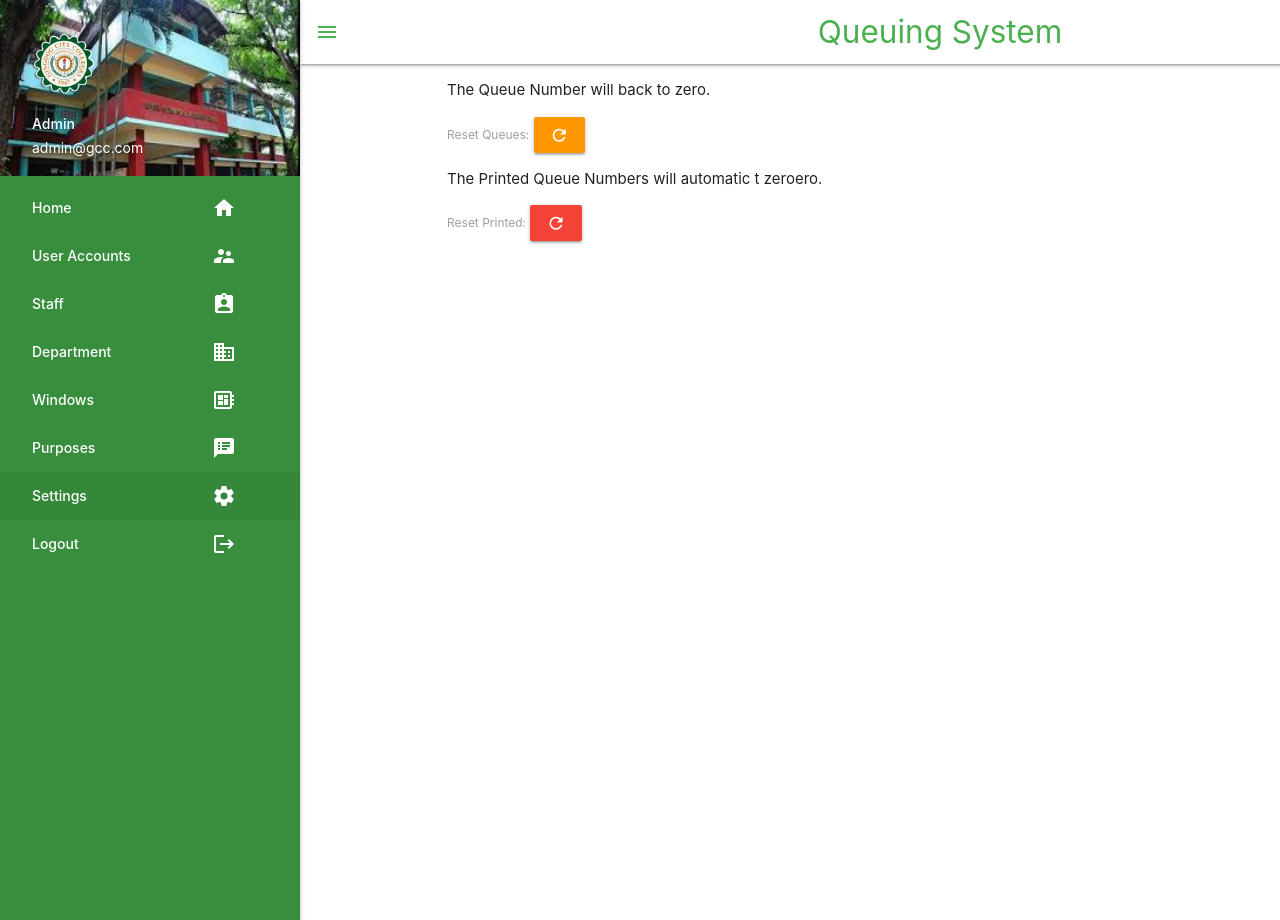
After one commit to gegauno/PROF-ELECT-WS101, a Flask app: page /admin_sett in a window 1280 px wide. The commit adds this page. Run offline with Flask 2, Linux system fonts and the light colour scheme.

Commit message:
Fixes Bugs and Issues.

```diff
--- a/main.py
+++ b/main.py
@@ -27,6 +27,7 @@ app.add_url_rule('/admin_win','admin_win',View.admin_win)
 app.add_url_rule('/admin_purp','admin_purp',View.admin_purp)
 app.add_url_rule('/admin_dept','admin_dept',View.admin_dept)
 app.add_url_rule('/windash','windash',View.windash)
+app.add_url_rule('/admin_sett','admin_sett',View.admin_sett)
 app.add_url_rule('/nextPrint','nextPrint',View.nextPrint,methods=['POST'])
 app.add_url_rule('/addUA','addUA',View.addUA,methods=['POST'])
 app.add_url_rule('/chartData','chartData',View.chartData,methods=['POST'])
--- a/templates/admin_dashboard.html
+++ b/templates/admin_dashboard.html
@@ -25,7 +25,7 @@
 </head>
 <body>
   <header>
-      <div class="navbar">
+      <div class="navbar-fixed">
         <nav>
           <div class="nav-wrapper white">
               <a href="#!" class="brand-logo center green-text">Queuing System</a>
@@ -59,6 +59,7 @@
         <li><a href="/admin_dept" class="white-text">Department <i class="material-icons right white-text">business</i></a></li>
         <li><a href="/admin_win" class="white-text">Windows <i class="material-icons right white-text">developer_board</i></a></li>
         <li><a href="/admin_purp" class="white-text">Purposes <i class="material-icons right white-text">speaker_notes</i></a></li>
+        <li><a href="/admin_sett" class="white-text">Settings <i class="material-icons right white-text">settings</i></a></li>
         <li><a href="/logout" class="white-text">Logout<i class="material-icons right white-text">logout</i></a></li>
     </ul>
 
--- /dev/null
+++ b/templates/admin_settings.html
@@ -0,0 +1,99 @@
+<!DOCTYPE html>
+<html lang="en">
+<head>
+    <meta charset="UTF-8">
+    <meta name="viewport" content="width=device-width, initial-scale=1.0">
+    <meta http-equiv="X-UA-Compatible" content="ie=edge">
+    <title>Settings</title>
+    <!-- MaterializeCSS -->
+    <link rel="stylesheet" href="{{ url_for('static',filename='assets/css/materializecss.min.css') }}">
+    <link rel="stylesheet" href="{{ url_for('static',filename='assets/css/style.css')}}">
+    <link rel="stylesheet" href="{{ url_for('static',filename='assets/css/materializecss-icons.css')}}">
+    <!-- ChartJS -->
+    <link rel="stylesheet" href="{{ url_for('static',filename='assets/css/Chart.min.css')}}">
+    <style>
+      header, main, footer {
+        padding-left: 300px;
+      }
+
+      @media only screen and (max-width : 992px) {
+        header, main, footer {
+          padding-left: 0;
+        }
+      }
+    </style>
+</head>
+<body>
+  <header>
+      <div class="navbar-fixed">
+        <nav>
+          <div class="nav-wrapper white">
+              <a href="#!" class="brand-logo center green-text">Queuing System</a>
+              <a href="#" data-target="slide-out" class="sidenav-trigger green-text"><i class="material-icons">menu</i></a>
+              <ul id="nav-mobile" class="left hide-on-med-and-down green-text">
+                  <li><a href="#" id="menu" class="green-text"><i class="material-icons green-text">menu</i></a></li>
+              </ul>
+          </div>
+        </nav>
+      </div>
+    <ul id="slide-out" class="sidenav sidenav-fixed green darken-2">
+        <li>
+          <div class="user-view">
+            <div class="background">
+              <img src="{{url_for('static',filename='assets/img/bg.jpg')}}" alt="" style="width:100%;">
+            </div>
+            <a href="#user"><img class="circle" src="{{ url_for('static',filename='assets/img/gcclogo.png')}}"></a>
+            <a href="#name"><span class="white-text name">Admin</span></a>
+            <a href="#email"><span class="white-text email">admin@gcc.com</span></a>
+          </div>
+        </li>
+        <!-- <ul class="collapsible">
+          <li>
+            <div class="collapsible-header">Home<i class="material-icons left">home</i></div>
+            <div class="collapsible-body"><span>jalsjfklsklfas;lfj</span></div>
+          </li>
+        </ul> -->
+        <li ><a href="/admin" class="white-text">Home <i class="material-icons right white-text">home</i></a></li>
+        <li><a href="/admin_users" class="white-text">User Accounts <i class="material-icons right white-text">supervisor_account</i></a></li>
+        <li><a href="/admin_staff" class="white-text">Staff <i class="material-icons right white-text">assignment_ind</i></a></li>
+        <li><a href="/admin_dept" class="white-text">Department <i class="material-icons right white-text">business</i></a></li>
+        <li><a href="/admin_win" class="white-text">Windows <i class="material-icons right white-text">developer_board</i></a></li>
+        <li><a href="/admin_purp" class="white-text">Purposes <i class="material-icons right white-text">speaker_notes</i></a></li>
+        <li class="active"><a href="/admin_sett" class="white-text">Settings <i class="material-icons right white-text">settings</i></a></li>
+        <li><a href="/logout" class="white-text">Logout<i class="material-icons right white-text">logout</i></a></li>
+    </ul>
+
+  </header>
+  <main>
+    <div class="container">
+        <div class="col s4">
+            <p>The Queue Number will back to zero.</p>
+            <label for="">Reset Queues:</label>
+            <a class="waves-effect waves-light btn orange"><i class="material-icons">refresh</i></a>
+        </div>
+        <div class="col s4">
+            <p>The Printed Queue Numbers will automatic t zeroero.</p>
+            <label for="">Reset Printed:</label>
+            <a class="waves-effect waves-light btn red"><i class="material-icons">refresh</i></a>
+        </div>
+    </div>
+  </main>
+  <footer>
+      <input type="text" name="" id="datas" hidden value="{{data}}">
+      <input type="text" name="" id="datas2" hidden value="{{data2}}">
+  </footer>
+    <!-- MaterializeCSS -->
+    <script src="{{ url_for('static',filename='assets/js/materialize-css.min.js')}}"></script>
+    <!-- ChartJS -->
+    <script src="{{ url_for('static',filename='assets/js/Chart.min.js')}}"></script>
+    <script src="{{ url_for('static',filename='assets/js/axios.min.js')}}"></script>
+    <script>
+      // SideNav
+        M.AutoInit();
+    // let status = '{{status}}';
+    // if(status!=''){
+    //   M.toast({html: status})
+    // }
+    </script>
+</body>
+</html>
--- a/view.py
+++ b/view.py
@@ -179,3 +179,5 @@ class View:
     def logout():
         session.clear()
         return redirect("/")
+    def admin_sett():
+        return render_template("admin_settings.html")
```
Also changed, not shown: templates/admin_dept.html (+37 -4 lines), templates/admin_purp.html (+37 -4 lines), templates/admin_staffaccounts.html (+39 -5 lines), templates/admin_useraccounts.html (+38 -3 lines), templates/admin_win.html (+17 -4 lines).
